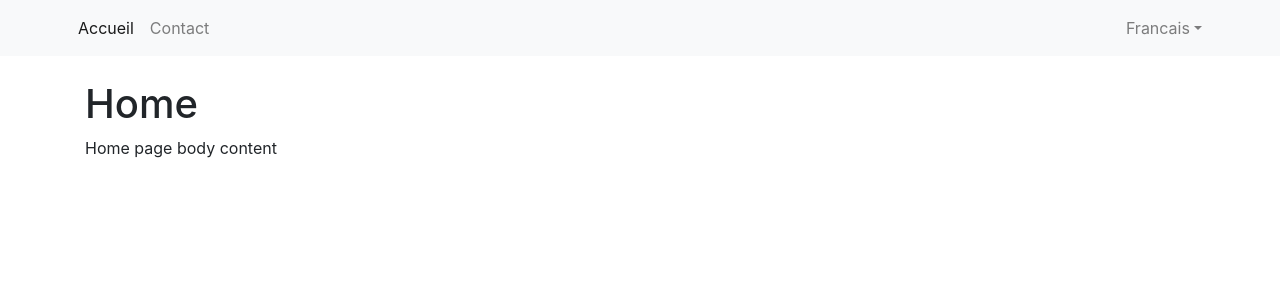
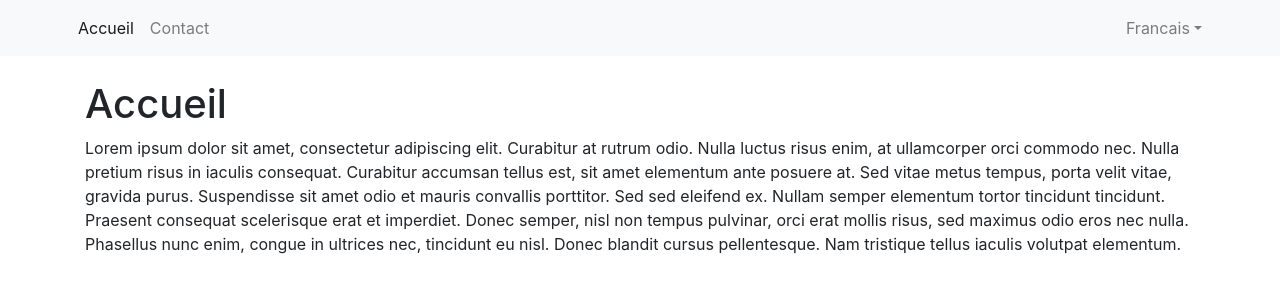
Before and after one commit to ThomasBEGUE/test-front-end, a React (Create React App) app: page / in a window 1280 px wide. Shown: the top 300 px of the page. Built offline with nearby package versions, Linux system fonts and the light colour scheme.

Commit message:
Modification des pages Contact et Accueil.

```diff
--- a/src/components/Contact.js
+++ b/src/components/Contact.js
@@ -3,8 +3,15 @@ import React from 'react';
 const Contact = () => {
     return (
        <div>
-          <h1>Contact US</h1>
-          <p>Contact US page body content</p>
+          <h1>Contact</h1>
+           <p>
+            Lorem ipsum dolor sit amet, consectetur adipiscing elit. Curabitur at rutrum odio.
+            Nulla luctus risus enim, at ullamcorper orci commodo nec. Nulla pretium risus in iaculis consequat.
+            Curabitur accumsan tellus est, sit amet elementum ante posuere at. Sed vitae metus tempus, porta velit vitae, gravida purus.
+            Suspendisse sit amet odio et mauris convallis porttitor. Sed sed eleifend ex. Nullam semper elementum tortor tincidunt tincidunt.
+            Praesent consequat scelerisque erat et imperdiet. Donec semper, nisl non tempus pulvinar, orci erat mollis risus, sed maximus odio eros nec nulla.
+            Phasellus nunc enim, congue in ultrices nec, tincidunt eu nisl. Donec blandit cursus pellentesque. Nam tristique tellus iaculis volutpat elementum.
+           </p>
        </div>
     );
 }
--- a/src/components/Home.js
+++ b/src/components/Home.js
@@ -3,8 +3,15 @@ import React from 'react';
 const Home = () => {
     return (
        <div>
-          <h1>Home</h1>
-           <p>Home page body content</p>
+          <h1>Accueil</h1>
+           <p>
+            Lorem ipsum dolor sit amet, consectetur adipiscing elit. Curabitur at rutrum odio.
+            Nulla luctus risus enim, at ullamcorper orci commodo nec. Nulla pretium risus in iaculis consequat.
+            Curabitur accumsan tellus est, sit amet elementum ante posuere at. Sed vitae metus tempus, porta velit vitae, gravida purus.
+            Suspendisse sit amet odio et mauris convallis porttitor. Sed sed eleifend ex. Nullam semper elementum tortor tincidunt tincidunt.
+            Praesent consequat scelerisque erat et imperdiet. Donec semper, nisl non tempus pulvinar, orci erat mollis risus, sed maximus odio eros nec nulla.
+            Phasellus nunc enim, congue in ultrices nec, tincidunt eu nisl. Donec blandit cursus pellentesque. Nam tristique tellus iaculis volutpat elementum.
+           </p>
        </div>
     );
 }
```
Also changed, not shown: 1 other file (tests, documents, lock files or other folders).
